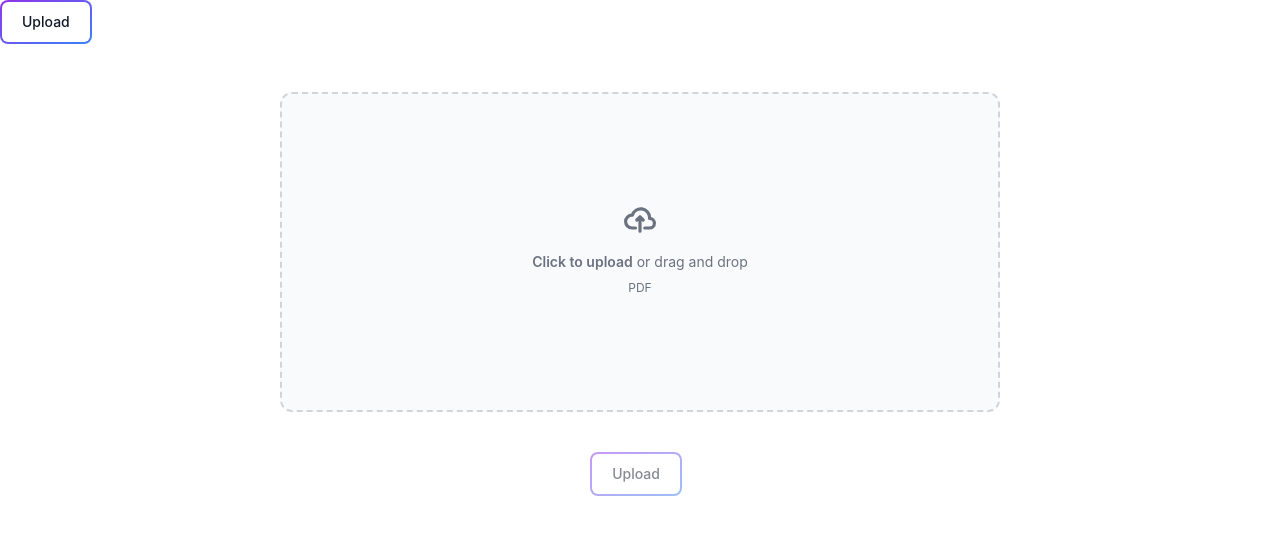
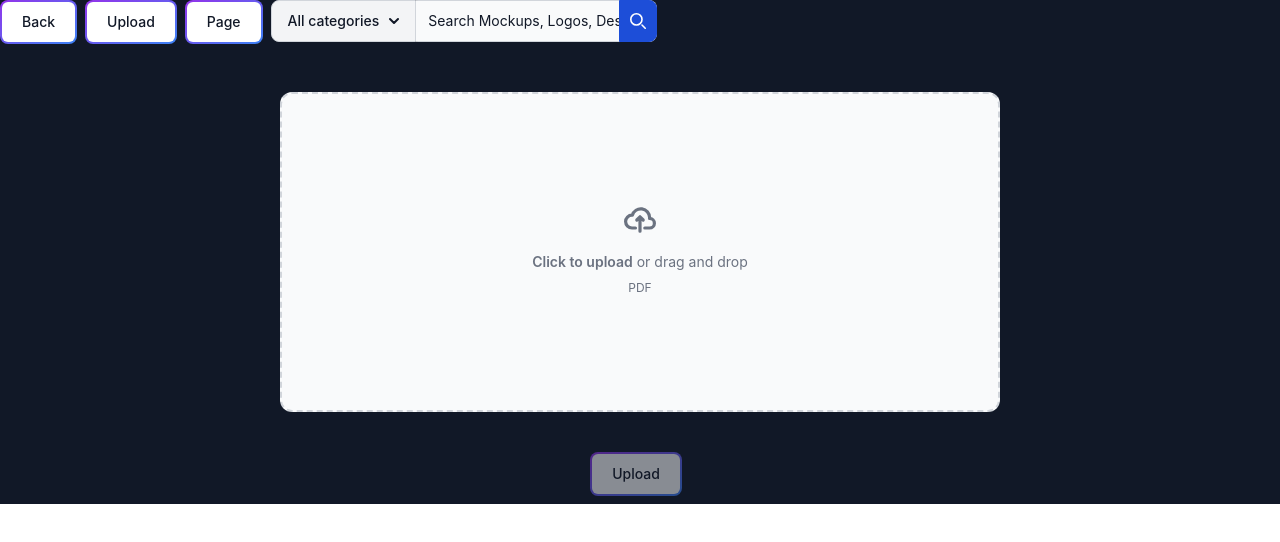
Before and after one commit to Jacerred/Soliloquy, a React (Create React App) app in the folder my-project/: page /journal in a window 1280 px wide. Shown: the top 542 px of the page. Built offline with nearby package versions, Linux system fonts and the light colour scheme.

Commit message:
before I ruin it

```diff
--- a/my-project/package.json
+++ b/my-project/package.json
@@ -8,6 +8,8 @@
     "@testing-library/jest-dom": "^6.6.3",
     "@testing-library/react": "^16.3.0",
     "@testing-library/user-event": "^13.5.0",
+    "flowbite": "^3.1.2",
+    "flowbite-react": "^0.11.7",
     "react": "^19.1.0",
     "react-dom": "^19.1.0",
     "react-router-dom": "^7.5.0",
--- a/my-project/src/App.js
+++ b/my-project/src/App.js
@@ -7,12 +7,12 @@ import NavBar from './components/Navbar';
 function App() {
   return (
     <>
-      <NavBar />
       <div className='flex'>
 
       </div>
-      <div className='bg-gray=900 text-white'>
+      <div className='bg-gray-900 text-white'>
         <Router>
+          <NavBar />
           <Routes>
             <Route path='/' element={< Upload />}/>
             <Route path='/journal' element= {< Page />}/>
--- a/my-project/src/components/Navbar.js
+++ b/my-project/src/components/Navbar.js
@@ -1,16 +1,45 @@
+import { useNavigate } from "react-router-dom";
+import QueryVideo from "./QueryVideo";
+import SearchBar from "./SearchBar";
+
 function NavBar() {
+    const navigate = useNavigate();
+    function trust(route) {
+        navigate(route);
+    }
     return (
-        <div className="flex">
+        <div className="flex bg">
             <button
-                type="submit"
                 className="relative inline-flex items-center justify-center p-0.5 mb-2 me-2 overflow-hidden text-sm font-medium text-gray-900 rounded-lg group bg-gradient-to-br from-purple-600 to-blue-500 group-hover:from-purple-600 group-hover:to-blue-500 hover:text-white dark:text-white focus:ring-4 focus:outline-none focus:ring-blue-300 dark:focus:ring-blue-800"
             >
                 <span
                 className="relative px-5 py-2.5 transition-all ease-in duration-75 bg-white dark:bg-gray-900 rounded-md group-hover:bg-opacity-0"
+                onClick={() => trust(-1)}
+                >
+                Back
+                </span>
+            </button>
+            <button
+                className="relative inline-flex items-center justify-center p-0.5 mb-2 me-2 overflow-hidden text-sm font-medium text-gray-900 rounded-lg group bg-gradient-to-br from-purple-600 to-blue-500 group-hover:from-purple-600 group-hover:to-blue-500 hover:text-white dark:text-white focus:ring-4 focus:outline-none focus:ring-blue-300 dark:focus:ring-blue-800"
+            >
+                <span
+                className="relative px-5 py-2.5 transition-all ease-in duration-75 bg-white dark:bg-gray-900 rounded-md group-hover:bg-opacity-0"
+                onClick={() => trust("/")}
                 >
                 Upload
                 </span>
             </button>
+            <button
+                className="relative inline-flex items-center justify-center p-0.5 mb-2 me-2 overflow-hidden text-sm font-medium text-gray-900 rounded-lg group bg-gradient-to-br from-purple-600 to-blue-500 group-hover:from-purple-600 group-hover:to-blue-500 hover:text-white dark:text-white focus:ring-4 focus:outline-none focus:ring-blue-300 dark:focus:ring-blue-800"
+            >
+                <span
+                className="relative px-5 py-2.5 transition-all ease-in duration-75 bg-white dark:bg-gray-900 rounded-md group-hover:bg-opacity-0"
+                onClick={() => trust("/journal")}
+                >
+                Page
+                </span>
+            </button>
+            <SearchBar/>
         </div>
     );
 }
--- a/my-project/src/components/Page.js
+++ b/my-project/src/components/Page.js
@@ -2,9 +2,9 @@ function Page() {
     let title = "temp title";
     let text = "text text\n tesajdlk\nsajkld";
     return (
-        <div className="flex">
-            <h1 className="">{title}</h1>
-            <span>{text}</span>
+        <div>
+            <h1 className="mb-4 text-4xl font-extrabold leading-none tracking-tight text-gray-900 md:text-5xl lg:text-2xl dark:text-white">{title}</h1>
+            <p className="mb-6 text-lg font-normal text-gray-500 lg:text-xl sm:px-16 xl:px-48 dark:text-gray-400">{text}</p>
         </div>
     );
 }
--- /dev/null
+++ b/my-project/src/components/SearchBar.js
@@ -0,0 +1,48 @@
+import 'flowbite';
+import '../index.css';
+import { useEffect } from 'react';
+
+function SearchBar() {
+    useEffect(() => {
+        import('flowbite');
+    }, []);
+    return (
+        <div style={{zIndex: 1000}}>
+            <form className="max-w-lg mx-auto">
+                <div className="flex">
+                    <label htmlFor="search-dropdown" className="mb-2 text-sm font-medium text-gray-900 sr-only dark:text-white">Your Email</label>
+                    <button id="dropdown-button" data-dropdown-toggle="dropdown" className="shrink-0 z-10 inline-flex items-center py-2.5 px-4 text-sm font-medium text-center text-gray-900 bg-gray-100 border border-gray-300 rounded-s-lg hover:bg-gray-200 focus:ring-4 focus:outline-none focus:ring-gray-100 dark:bg-gray-700 dark:hover:bg-gray-600 dark:focus:ring-gray-700 dark:text-white dark:border-gray-600" type="button">All categories <svg className="w-2.5 h-2.5 ms-2.5" aria-hidden="true" xmlns="http://www.w3.org/2000/svg" fill="none" viewBox="0 0 10 6">
+                <path stroke="currentColor" strokeLinecap="round" strokeLinejoin="round" strokeWidth="2" d="m1 1 4 4 4-4"/>
+            </svg></button>
+                    <div id="dropdown" className="z-10 hidden bg-white divide-y divide-gray-100 rounded-lg shadow-sm w-44 dark:bg-gray-700">
+                        <ul className="py-2 text-sm text-gray-700 dark:text-gray-200" aria-labelledby="dropdown-button">
+                        <li>
+                            <button type="button" className="inline-flex w-full px-4 py-2 hover:bg-gray-100 dark:hover:bg-gray-600 dark:hover:text-white">Mockups</button>
+                        </li>
+                        <li>
+                            <button type="button" className="inline-flex w-full px-4 py-2 hover:bg-gray-100 dark:hover:bg-gray-600 dark:hover:text-white">Templates</button>
+                        </li>
+                        <li>
+                            <button type="button" className="inline-flex w-full px-4 py-2 hover:bg-gray-100 dark:hover:bg-gray-600 dark:hover:text-white">Design</button>
+                        </li>
+                        <li>
+                            <button type="button" className="inline-flex w-full px-4 py-2 hover:bg-gray-100 dark:hover:bg-gray-600 dark:hover:text-white">Logos</button>
+                        </li>
+                        </ul>
+                    </div>
+                    <div className="relative w-full">
+                        <input type="search" id="search-dropdown" className="block p-2.5 w-full z-20 text-sm text-gray-900 bg-gray-50 rounded-e-lg border-s-gray-50 border-s-2 border border-gray-300 focus:ring-blue-500 focus:border-blue-500 dark:bg-gray-700 dark:border-s-gray-700  dark:border-gray-600 dark:placeholder-gray-400 dark:text-white dark:focus:border-blue-500" placeholder="Search Mockups, Logos, Design Templates..." required />
+                        <button type="submit" className="absolute top-0 end-0 p-2.5 text-sm font-medium h-full text-white bg-blue-700 rounded-e-lg border border-blue-700 hover:bg-blue-800 focus:ring-4 focus:outline-none focus:ring-blue-300 dark:bg-blue-600 dark:hover:bg-blue-700 dark:focus:ring-blue-800">
+                            <svg className="w-4 h-4" aria-hidden="true" xmlns="http://www.w3.org/2000/svg" fill="none" viewBox="0 0 20 20">
+                                <path stroke="currentColor" strokeLinecap="round" strokeLinejoin="round" strokeWidth="2" d="m19 19-4-4m0-7A7 7 0 1 1 1 8a7 7 0 0 1 14 0Z"/>
+                            </svg>
+                            <span className="sr-only">Search</span>
+                        </button>
+                    </div>
+                </div>
+            </form>
+        </div>
+    );
+}
+
+export default SearchBar;
--- a/my-project/src/index.css
+++ b/my-project/src/index.css
@@ -1,6 +1,7 @@
 @tailwind base;
 @tailwind components;
 @tailwind utilities;
+@import "flowbite/src/themes/default";
 
 body {
   margin: 0;
--- a/my-project/tailwind.config.js
+++ b/my-project/tailwind.config.js
@@ -2,9 +2,13 @@
 module.exports = {
   content: [
     "./src/**/*.{js,jsx,ts,tsx}",
+    "./node_modules/flowbite-react/**/*.js", // for Flowbite React
+    "./node_modules/flowbite/**/*.js", // for base Flowbite
   ],
   theme: {
     extend: {},
   },
-  plugins: [],
+  plugins: [
+    require('flowbite/plugin')
+  ],
 }
```
Also changed, not shown: my-project/src/components/QueryVideo.js (line endings or trailing spaces), 1 other file (tests, documents, lock files or other folders).
